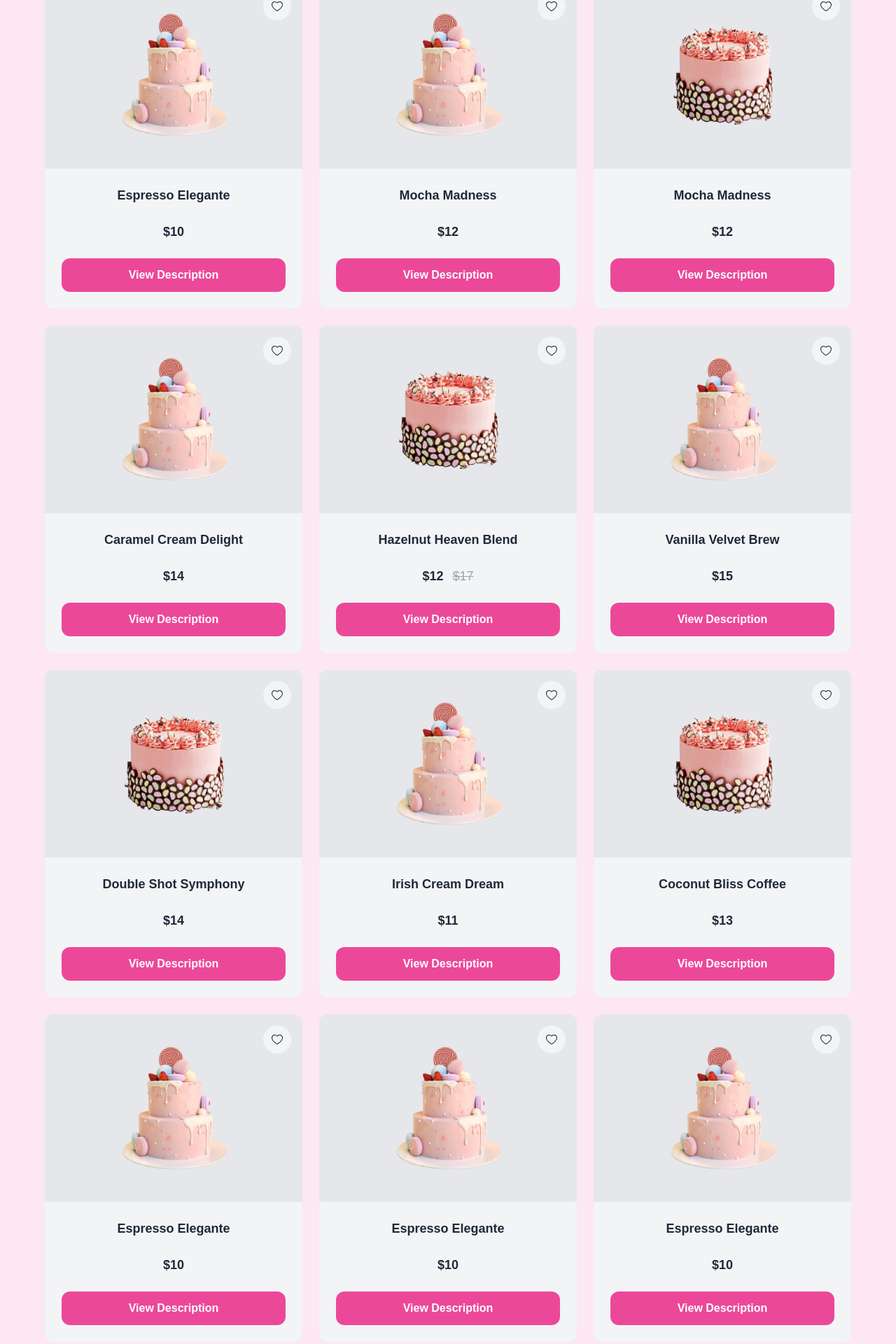
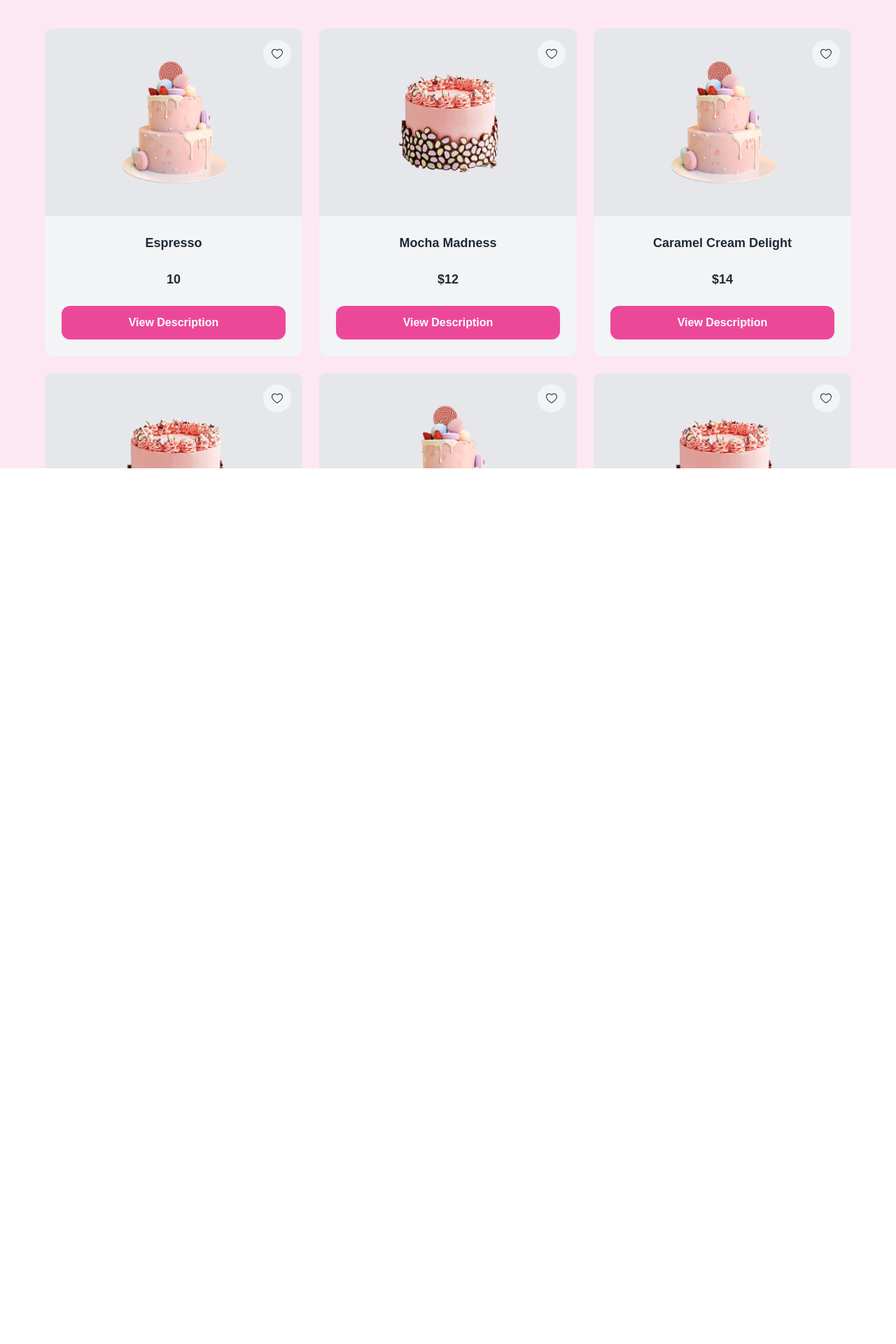
Before and after one commit to dillahmwangi/Cake-shop, a React (Create React App) app: page /gallery in a window 1280 px wide. Shown: the part 131-2051 px from the top of the page at 70% size. After the commit the page ends 800 px from the top, so only its background shows below. Built offline with nearby package versions, Linux system fonts and the light colour scheme.

Commit message:
added the preview as a modal to view description

```diff
--- a/src/Pages/Gallery.jsx
+++ b/src/Pages/Gallery.jsx
@@ -1,39 +1,24 @@
 
-import React, { useState } from 'react';
+// import React, { useState } from 'react';
 import cake from '../assets/cake-one.png'
 import cake3 from '../assets/cake3.png'
-import Preview from './Preview';
+import Layout from '../Components/Layout'
+// import Preview from './Preview';
 
 
 const Gallery = () => {
 
-  const [isOpen, setIsOpen] = useState(false);
-  const [selectedProduct, setSelectedProduct] = useState(null);
 
-  const openModal = (product) => {
-    setSelectedProduct(product);
-
-    setIsOpen(true);
-  };
-
-  const closeModal = () => {
-    setIsOpen(false);
-  };
-
-  const products = [
-    { name: 'Espresso Elegante', price: '$10', img: cake },
-    { name: 'Mocha Madness', price: '$12', img: cake3 },
-    // Add other products here
-  ];
 
   return (
-    <div className="bg-pink-100">
+    <Layout>
+    <div className="bg-pink-100" >
     <div className="font-[sans-serif] py-4 mx-auto lg:max-w-6xl max-w-lg md:max-w-full ">
     <h2 className="text-4xl font-extrabold text-gray-800 mb-12 text-center">Coffee store</h2>
 
     <div className="grid grid-cols-1 md:grid-cols-2 lg:grid-cols-3 gap-6">
-    {products.map((product) => (
-      <div key={product.id} className="bg-gray-200 rounded-xl cursor-pointer hover:scale-[1.03] transition-all relative overflow-hidden">
+
+      <div className="bg-gray-200 rounded-xl cursor-pointer hover:scale-[1.03] transition-all relative overflow-hidden">
 
         <div className="p-6">
           <div
@@ -53,18 +38,18 @@ const Gallery = () => {
         </div>
 
         <div className="text-center bg-gray-100 p-6">
-          <h3 className="text-lg font-bold text-gray-800">{product.name}</h3>
-          <h4 className="text-lg text-gray-800 font-bold mt-6">{product.price}
+          <h3 className="text-lg font-bold text-gray-800">Espresso</h3>
+          <h4 className="text-lg text-gray-800 font-bold mt-6">10
           </h4>
           <button
-                onClick={() => openModal(product)}
+
                 className="w-full flex items-center justify-center gap-3 mt-6 px-8 py-3 bg-pink-500 text-base text-white font-semibold rounded-xl">
                 View Description
               </button>
         </div>
       </div>
 
-    ))}
+
 
       <div className="bg-gray-200 rounded-xl cursor-pointer hover:scale-[1.03] transition-all relative overflow-hidden">
         <div className="p-6">
@@ -90,12 +75,14 @@ const Gallery = () => {
           </h4>
 
           <button
-               onClick={() => openModal(product)}
+
                 className="w-full flex items-center justify-center gap-3 mt-6 px-8 py-3 bg-pink-500 text-base text-white font-semibold rounded-xl">
                 View Description
               </button>
         </div>
       </div>
+
+
 
       <div className="bg-gray-200 rounded-xl cursor-pointer hover:scale-[1.03] transition-all relative overflow-hidden">
 
@@ -117,7 +104,7 @@ const Gallery = () => {
           <h4 className="text-lg text-gray-800 font-bold mt-6">$14
           </h4>
           <button
-               onClick={() => openModal(product)}
+
                 className="w-full flex items-center justify-center gap-3 mt-6 px-8 py-3 bg-pink-500 text-base text-white font-semibold rounded-xl">
                 View Description
               </button>
@@ -145,7 +132,7 @@ const Gallery = () => {
             className="text-gray-400 ml-2 font-medium">$17</strike>
           </h4>
           <button
-                onClick={() => openModal(product)}
+
                 className="w-full flex items-center justify-center gap-3 mt-6 px-8 py-3 bg-pink-500 text-base text-white font-semibold rounded-xl">
                 View Description
               </button>
@@ -172,7 +159,7 @@ const Gallery = () => {
           <h4 className="text-lg text-gray-800 font-bold mt-6">$15
           </h4>
           <button
-                onClick={() => openModal(product)}
+
                 className="w-full flex items-center justify-center gap-3 mt-6 px-8 py-3 bg-pink-500 text-base text-white font-semibold rounded-xl">
                 View Description
               </button>
@@ -199,7 +186,7 @@ const Gallery = () => {
           <h4 className="text-lg text-gray-800 font-bold mt-6">$14
           </h4>
           <button
-               onClick={() => openModal(product)}
+
                 className="w-full flex items-center justify-center gap-3 mt-6 px-8 py-3 bg-pink-500 text-base text-white font-semibold rounded-xl">
                 View Description
               </button>
@@ -226,7 +213,7 @@ const Gallery = () => {
           <h4 className="text-lg text-gray-800 font-bold mt-6">$11
           </h4>
           <button
-                onClick={() => openModal(product)}
+
                 className="w-full flex items-center justify-center gap-3 mt-6 px-8 py-3 bg-pink-500 text-base text-white font-semibold rounded-xl">
                 View Description
               </button>
@@ -253,7 +240,7 @@ const Gallery = () => {
           <h4 className="text-lg text-gray-800 font-bold mt-6">$13
           </h4>
           <button
-                onClick={() => openModal(product)}
+
                 className="w-full flex items-center justify-center gap-3 mt-6 px-8 py-3 bg-pink-500 text-base text-white font-semibold rounded-xl">
                 View Description
               </button>
@@ -279,7 +266,7 @@ const Gallery = () => {
           <h4 className="text-lg text-gray-800 font-bold mt-6">$10
           </h4>
           <button
-               onClick={() => openModal(product)}
+
                 className="w-full flex items-center justify-center gap-3 mt-6 px-8 py-3 bg-pink-500 text-base text-white font-semibold rounded-xl">
                 View Description
               </button>
@@ -305,7 +292,7 @@ const Gallery = () => {
           <h4 className="text-lg text-gray-800 font-bold mt-6">$10
           </h4>
           <button
-                onClick={() => openModal(product)}
+
                 className="w-full flex items-center justify-center gap-3 mt-6 px-8 py-3 bg-pink-500 text-base text-white font-semibold rounded-xl">
                 View Description
               </button>
@@ -331,18 +318,44 @@ const Gallery = () => {
           <h4 className="text-lg text-gray-800 font-bold mt-6">$10
           </h4>
           <button
-                onClick={() => openModal(product)}
+
                 className="w-full flex items-center justify-center gap-3 mt-6 px-8 py-3 bg-pink-500 text-base text-white font-semibold rounded-xl">
                 View Description
               </button>
         </div>
+
+      </div>
+
+      <div className="bg-gray-200 rounded-xl cursor-pointer hover:scale-[1.03] transition-all relative overflow-hidden">
+        <div className="p-6">
+          <div
+            className="bg-gray-100 w-10 h-10 flex items-center justify-center rounded-full cursor-pointer absolute top-4 right-4">
+            <svg xmlns="http://www.w3.org/2000/svg" width="16px" className="fill-gray-800 inline-block" viewBox="0 0 64 64">
+              <path
+                d="M45.5 4A18.53 18.53 0 0 0 32 9.86 18.5 18.5 0 0 0 0 22.5C0 40.92 29.71 59 31 59.71a2 2 0 0 0 2.06 0C34.29 59 64 40.92 64 22.5A18.52 18.52 0 0 0 45.5 4ZM32 55.64C26.83 52.34 4 36.92 4 22.5a14.5 14.5 0 0 1 26.36-8.33 2 2 0 0 0 3.27 0A14.5 14.5 0 0 1 60 22.5c0 14.41-22.83 29.83-28 33.14Z"
+                data-original="#000000"></path>
+            </svg>
+          </div>
+          <div className="w-2/3 h-[220px] overflow-hidden mx-auto aspect-w-16 aspect-h-8">
+            <img src={cake} alt="Product 1" className="h-full w-full object-contain" />
+          </div>
+        </div>
+        <div className="text-center bg-gray-100 p-6">
+          <h3 className="text-lg font-bold text-gray-800">Espresso Elegante</h3>
+          <h4 className="text-lg text-gray-800 font-bold mt-6">$10
+          </h4>
+          <button
+
+                className="w-full flex items-center justify-center gap-3 mt-6 px-8 py-3 bg-pink-500 text-base text-white font-semibold rounded-xl">
+                View Description
+              </button>
+        </div>
+
       </div>
     </div>
     </div>
-
-    {isOpen && <Preview product={selectedProduct} onClose={closeModal} />}
 </div>
-
+</Layout>
 
   )
 }
```
